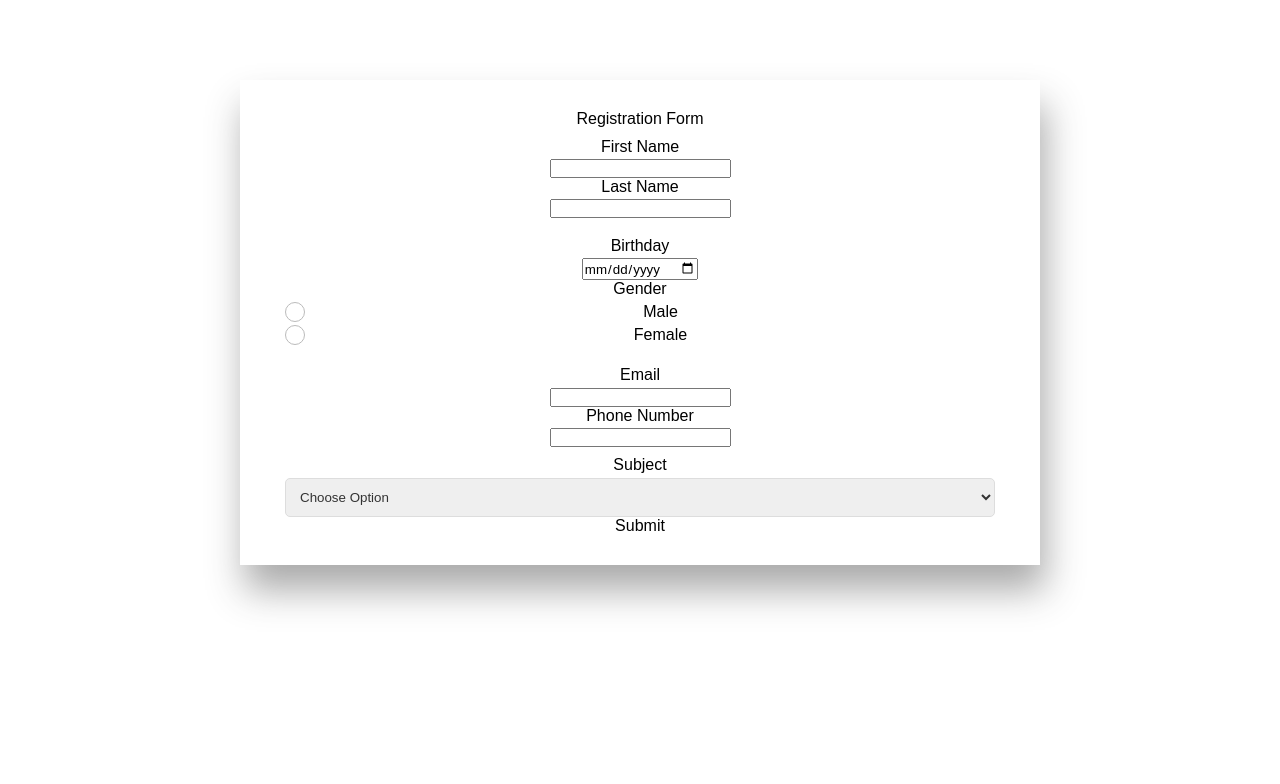
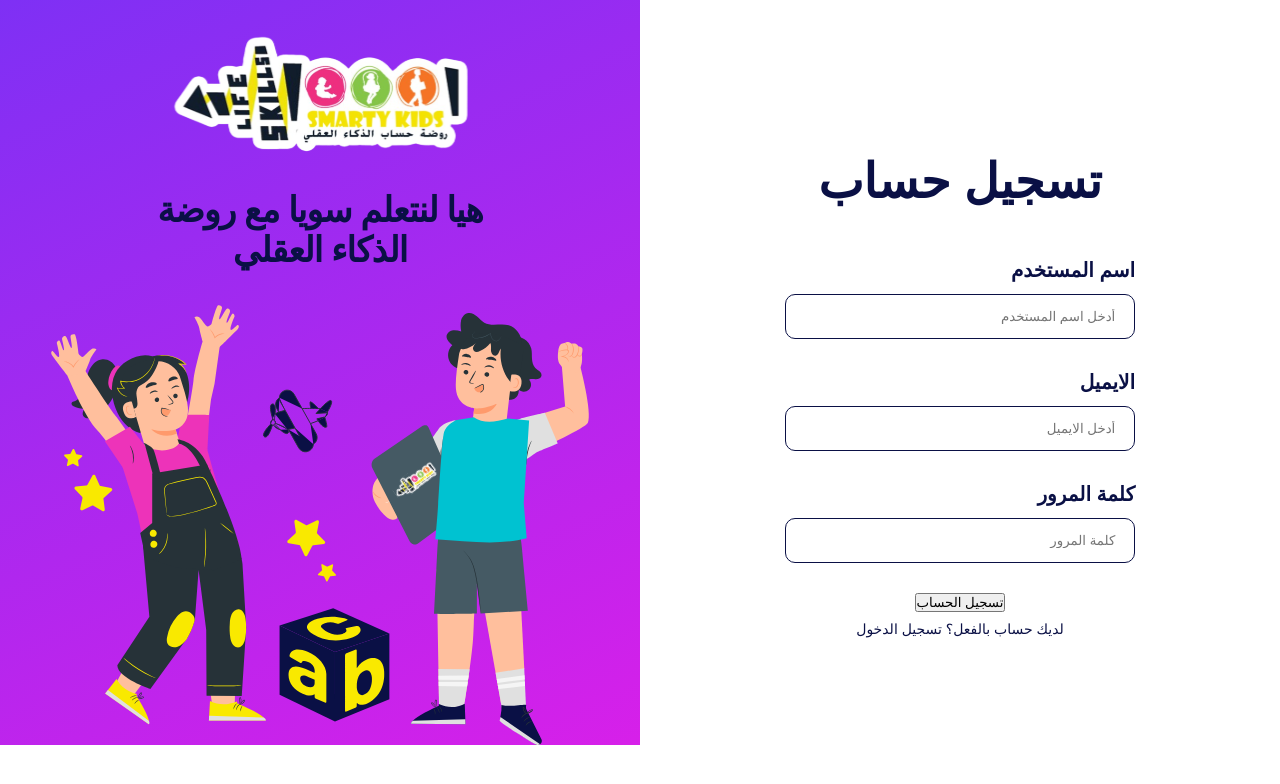
Before and after one commit to meeraqunaibi/kindergarten-ui, a React (Create React App) app: page /register-student in a window 1280 px wide. Shown: the top 784 px of the page. Built offline with nearby package versions, Linux system fonts and the light colour scheme.

Commit message:
student reg componant

```diff
--- a/package.json
+++ b/package.json
@@ -7,6 +7,7 @@
     "@testing-library/jest-dom": "^5.16.5",
     "@testing-library/react": "^13.4.0",
     "@testing-library/user-event": "^13.5.0",
+    "axios": "^1.3.6",
     "phosphor-react": "^1.4.1",
     "react": "^18.2.0",
     "react-dom": "^18.2.0",
--- a/src/App.js
+++ /dev/null
@@ -1,37 +0,0 @@
-import { BrowserRouter, Route, Routes } from "react-router-dom";
-import "./App.css";
-import Feed from "./pages/feed/feed.page";
-import Forgot from "./pages/forgot/forgot.page";
-import Login from "./pages/login/login.page";
-import Reset from "./pages/reset/reset.page";
-import Signup from "./pages/signup/signup.page";
-import Verification from "./pages/verification/verification.page";
-import RegistrationEnded from './component/register-student/over/registration-ended.component';
-import RegisterStudent from './component/register-student/register/register.component';
-import HomePage from './pages/home_page/home-page.pages';
-import Students from "./pages/students/students.page";
-import Profile from "./pages/profile/profile.page";
-function App() {
-  return (
-    <div className="App">
-      <BrowserRouter>
-        <Routes>
-          <Route path="/login" element={<Login />} />
-          {/* <Route path="signup" element={<Signup />} /> */}
-          <Route path="/forgot" element={<Forgot />} />
-          <Route path="/verify" element={<Verification />} />
-          <Route path="/reset" element={<Reset />} />
-          <Route path="/feed" element={<Feed />} />
-          <Route path="/" element={<HomePage />} />
-          <Route path="/students" element={<Students />} />
-          <Route path="/home-ppage" element={<HomePage />} />
-          <Route path='/student-page' element={<Profile />} />
-          <Route path='/register-student' element={<RegisterStudent />} />
-          <Route path='/registration-ended' element={<RegistrationEnded />} />
-        </Routes>
-      </BrowserRouter>
-    </div>
-  );
-}
-
-export default App;
--- /dev/null
+++ b/src/App.jsx
@@ -0,0 +1,38 @@
+import { BrowserRouter, Route, Routes } from "react-router-dom";
+import "./App.css";
+import Feed from "./pages/feed/feed.page";
+import Forgot from "./pages/forgot/forgot.page";
+import Login from "./pages/login/login.page";
+import Reset from "./pages/reset/reset.page";
+import Signup from "./pages/signup/signup.page";
+import Verification from "./pages/verification/verification.page";
+import RegistrationEnded from './component/register-student/over/registration-ended.component';
+import RegisterStudent from './component/register-student/register/register.component';
+import HomePage from './pages/home_page/home-page.pages';
+import Students from "./pages/students/students.page";
+import Profile from "./pages/profile/profile.page";
+
+function App() {
+    return (<
+        div className="App" >
+        <BrowserRouter >
+            <Routes>
+            <Route path="/login" element={<Login/>}/>
+            <Route path="/signup" element={<Signup/>}/>
+            <Route path="/forgot" element={<Forgot/>}/>
+            <Route path="/verify" element={<Verification/>}/>
+            <Route path="/reset" element={<Reset/>}/>
+            <Route path="/feed" element={<Feed/>}/>
+            <Route path="/" element={<HomePage/>}/>
+            <Route path="/students" element={< Students />}/>
+            <Route path="/home-ppage" element={< HomePage />}/>
+            <Route path='/student-page' element={< Profile />} />
+            <Route path='/register-student' element={< Signup />}/>
+            <Route path='/registration-ended' element={< RegistrationEnded />} />
+            </Routes>
+        </BrowserRouter>
+    </div >
+    );
+}
+
+export default App;
--- a/src/component/register-student/register/register.component.jsx
+++ b/src/component/register-student/register/register.component.jsx
@@ -1,29 +1,78 @@
 import './register.css';
+import React,{ useState, useEffect } from 'react'
+import { Link, useNavigate } from "react-router-dom"
+import axios from 'axios'
 
 const RegisterStudent = ()=>{
+  const navigate = useNavigate();
+  const [Fname, setFname] = useState("")
+  const [Lname, setLname] = useState("")
+  const [dob, setDob] = useState("")
+  const [gender, setGender] = useState("")
+  const [email, setEmail] = useState("")
+  const [phoneNum, setPhonenum] = useState("")
+  const [password, setPassword] = useState("")
+  const [subjet, setSubject] = useState("")
+  const [confirmPassword, setConfirmPassword] = useState("")
+  const [validationErrors, setValidationErrors] = useState({});
+  const [isSubmitting, setIsSubmitting] = useState(false);
+
+  useEffect(()=>{
+    if(localStorage.getItem('token') !== "" && localStorage.getItem('token') !== null){
+        navigate("/home-ppage");
+    }
+},[])
+
+const registerAction = (e) => {
+  e.preventDefault();
+  setIsSubmitting(true)
+  let payload = {
+      Fname:Fname,
+      Lname:Lname,
+      dob:dob,
+      phoneNum:phoneNum,
+      gender:gender,
+      subjet:subjet,
+      email:email,
+      password:password,
+      password_confirmation:confirmPassword
+  }
+  axios.post('/api/register', payload)
+  .then((r) => {
+      setIsSubmitting(false)
+      localStorage.setItem('token', r.data.token)
+      navigate("/dashboard");
+  })
+  .catch((e) => {
+      setIsSubmitting(false)
+      if (e.response.data.errors != undefined) {
+          setValidationErrors(e.response.data.errors);
+      }
+  });
+}
   return(
 <div className='background'>
 <div class="wrapper rounded bg-white ">
 
       <div class="h3">Registration Form</div>
 
-      <div class="form">
+      <form class="form" onSubmit={(e)=>registerAction(e)} >
         <div class="row">
           <div class="col-md-6 mt-md-0 mt-3">
             <label>First Name</label>
-            <input type="text" class="form-control" required/>
+            <input type="text" class="form-control" required value={Fname}/>
           </div>
           <div class="col-md-6 mt-md-0 mt-3">
             <label>Last Name</label>
-            <input type="text" class="form-control" required/>
+            <input type="text" class="form-control" required value={Lname}/>
           </div>
         </div>
         <div class="row">
           <div class="col-md-6 mt-md-0 mt-3">
             <label>Birthday</label>
-            <input type="date" class="form-control" required/>
+            <input type="date" class="form-control" required value={dob}/>
           </div>
-          <div class="col-md-6 mt-md-0 mt-3">
+          {/* <div class="col-md-6 mt-md-0 mt-3">
             <label>Gender</label>
             <div class="d-flex align-items-center mt-2">
               <label class="option">
@@ -35,19 +84,19 @@ const RegisterStudent = ()=>{
                   <span class="checkmark"></span>
               </label>
             </div>
-          </div>
+          </div> */}
         </div>
         <div class="row">
           <div class="col-md-6 mt-md-0 mt-3">
             <label>Email</label>
-            <input type="email" class="form-control" required/>
+            <input type="email" class="form-control" required name='email' value={email}/>
           </div>
           <div class="col-md-6 mt-md-0 mt-3">
             <label>Phone Number</label>
-            <input type="tel" class="form-control" required/>
+            <input type="tel" class="form-control" required name='phoneNum' value={phoneNum}/>
           </div>
         </div>
-        <div class=" my-md-2 my-3">
+        {/* <div class=" my-md-2 my-3">
           <label>Subject</label>
           <select id="sub" required>
             <option value="" selected hidden>Choose Option</option>
@@ -56,9 +105,9 @@ const RegisterStudent = ()=>{
             <option value="Social">Social</option>
             <option value="Hindi">Hindi</option>
           </select>
-        </div>
-        <div class="btn btn-primary mt-3">Submit</div>
-      </div>
+        </div> */}
+        <button disabled={isSubmitting} type="submit" class="btn btn-primary mt-3">Submit</button>
+      </form>
 
     </div>
 </div>
--- a/src/pages/signup/signup.page.jsx
+++ b/src/pages/signup/signup.page.jsx
@@ -1,9 +1,53 @@
-import React from "react";
 // import "./login.css";
+import React,{ useState, useEffect } from 'react'
 import loginLogo from "../../assets/images/loginLogo.svg";
 import graphics from "../../assets/images/signupPic.svg";
+import { Link, useNavigate } from "react-router-dom"
+import axios from 'axios'
 
 const Signup = () => {
+  const navigate = useNavigate();
+  const [name, setName] = useState("")
+  const [email, setEmail] = useState("")
+  const [password, setPassword] = useState("")
+  const [isSubmitting, setIsSubmitting] = useState(false);
+  const [validationErrors, setValidationErrors] = useState({});
+
+  useEffect(()=>{
+    if(localStorage.getItem('token') !== "" && localStorage.getItem('token') !== null){
+        navigate("/home-ppage");
+    }
+},[])
+
+const handelLogin= (e)=>{
+  e.preventDefault();
+  navigate('/login');
+}
+
+const registerAction = (e) => {
+  e.preventDefault();
+  setName(e.target.name.value.trim())
+  setEmail(e.target.email.value.trim())
+  setPassword(e.target.password.value.trim())
+  setIsSubmitting(true)
+  let regload = {
+      name:name,
+      email:email,
+      password:password,
+  }
+  axios.post('api/register', regload)
+  .then((r) => {
+      setIsSubmitting(false)
+      localStorage.setItem('token', r.data.token)
+      navigate("/home-ppage");
+  })
+  .catch((e) => {
+      setIsSubmitting(false)
+      if (e.response.data.errors !== undefined) {
+          setValidationErrors(e.response.data.errors);
+      }
+  });
+}
   return (
     <div className="container">
       <div className="graphics">
@@ -19,16 +63,16 @@ const Signup = () => {
       </div>
       <div className="login-info">
         <p>تسجيل حساب</p>
-        <form>
+        <form onSubmit={(e)=>registerAction(e)}>
           <label>اسم المستخدم</label>
-          <input type="name" placeholder="أدخل اسم المستخدم " />
+          <input type="text" placeholder="أدخل اسم المستخدم " />
           <label>الايميل</label>
           <input type="email" placeholder="أدخل الايميل " />
           <label>كلمة المرور</label>
-          <input type="password" placeholder="كلمة المرور " />
+          <input type="password" placeholder="كلمة المرور "/>
         </form>
-        <button>تسجيل الحساب</button>
-        <span>لديك حساب بالفعل؟ تسجيل الدخول</span>
+        <button disabled={isSubmitting} type="submit" >تسجيل الحساب</button>
+        <span onClick={handelLogin}>لديك حساب بالفعل؟ تسجيل الدخول</span>
       </div>
     </div>
   );
```
Also changed, not shown: 1 other file (tests, documents, lock files or other folders).
